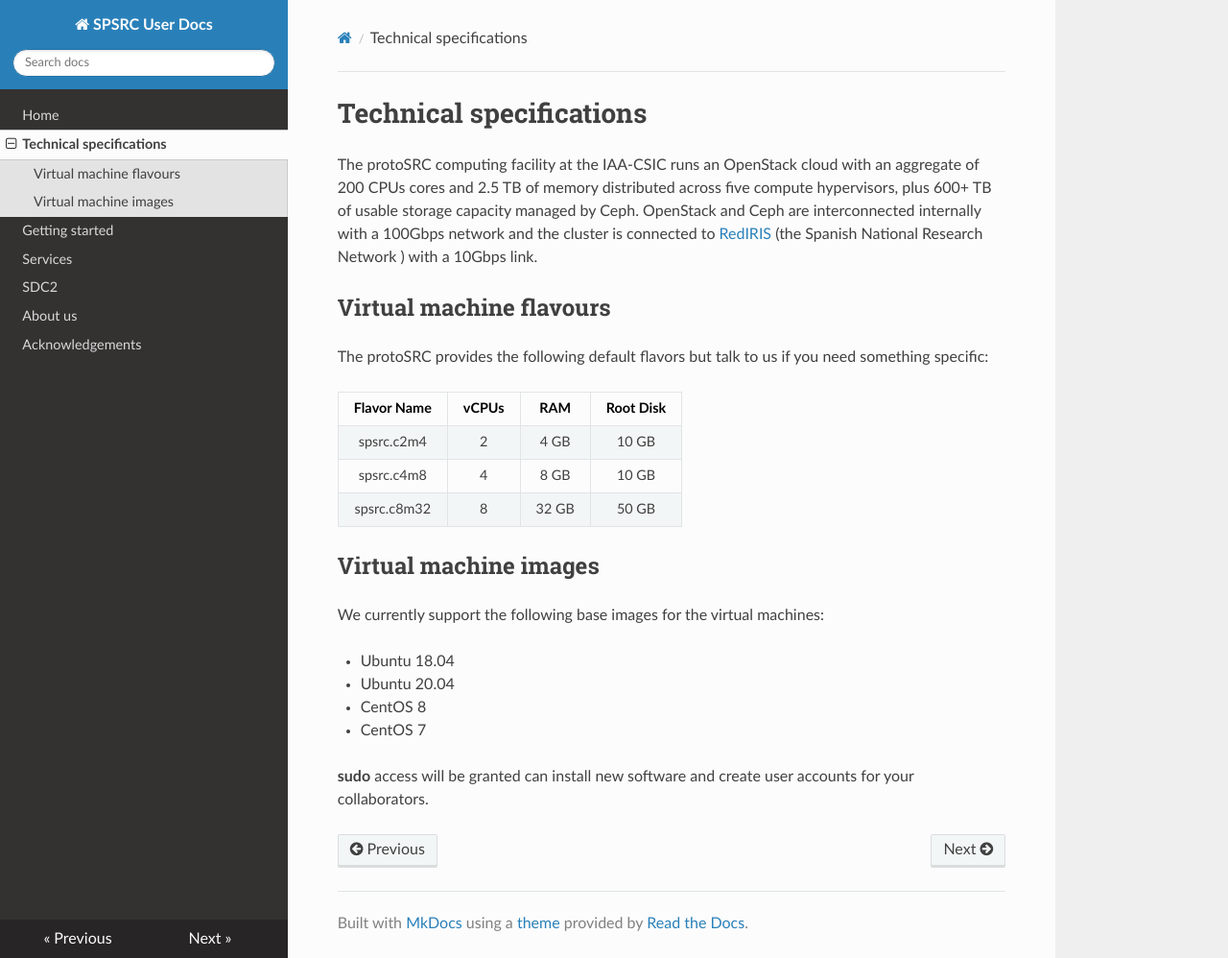
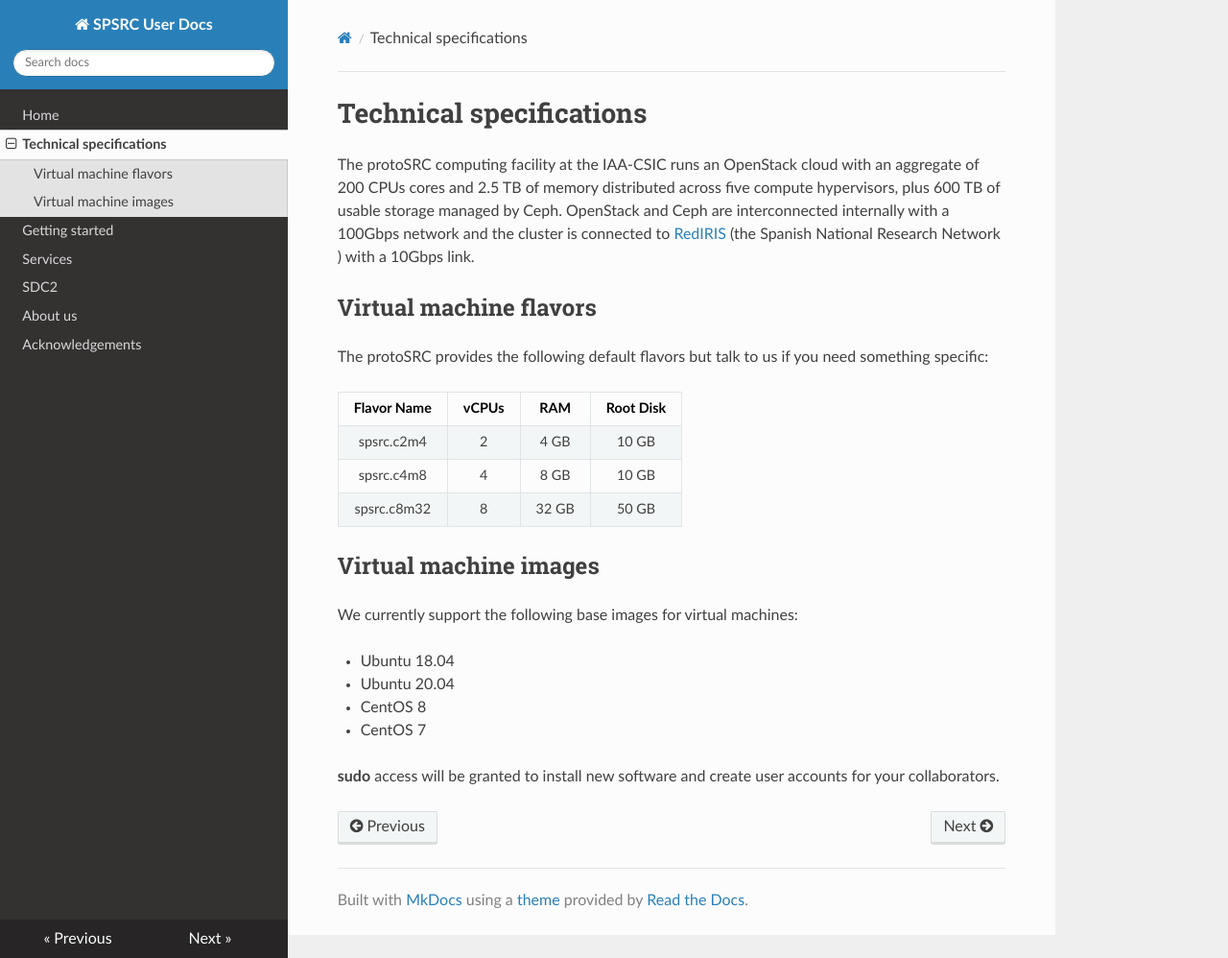
Before and after one commit to espsrc/spsrc_user_docs, an MkDocs documentation site: the page built from docs/tech_specifications.md, in a window 1280 px wide and 998 px high. Shown: the whole window at 96% size. Built offline with MkDocs 1.6.1, drawn with Linux system fonts in a browser that asks for light colours; nearby versions of some CDN libraries.

Commit message:
Update tech_specifications.md

```diff
--- a/docs/tech_specifications.md
+++ b/docs/tech_specifications.md
@@ -1,11 +1,11 @@
 # Technical specifications
 
 The protoSRC computing facility at the IAA-CSIC runs an OpenStack cloud with an aggregate of 200 CPUs cores
-and 2.5 TB of memory distributed across five compute hypervisors, plus 600+ TB of usable storage capacity
-managed by Ceph. OpenStack and Ceph are interconnected internally with a 100Gbps network and the cluster
-is connected to [RedIRIS](https://www.rediris.es/) (the Spanish National Research Network ) with a 10Gbps link.
+and 2.5 TB of memory distributed across five compute hypervisors, plus 600 TB of usable storage managed by Ceph.
+OpenStack and Ceph are interconnected internally with a 100Gbps network and the cluster is connected to
+[RedIRIS](https://www.rediris.es/) (the Spanish National Research Network ) with a 10Gbps link.
 
-## Virtual machine flavours
+## Virtual machine flavors
 
 The protoSRC provides the following default flavors but talk to us if you need something specific:
 
@@ -17,11 +17,11 @@ The protoSRC provides the following default flavors but talk to us if you need s
 
 ## Virtual machine images
 
-We currently support the following base images for the virtual machines:
+We currently support the following base images for virtual machines:
 
 - Ubuntu 18.04
 - Ubuntu 20.04
 - CentOS 8
 - CentOS 7
 
-**sudo** access will be granted can install new software and create user accounts for your collaborators.
+**sudo** access will be granted to install new software and create user accounts for your collaborators.
```
